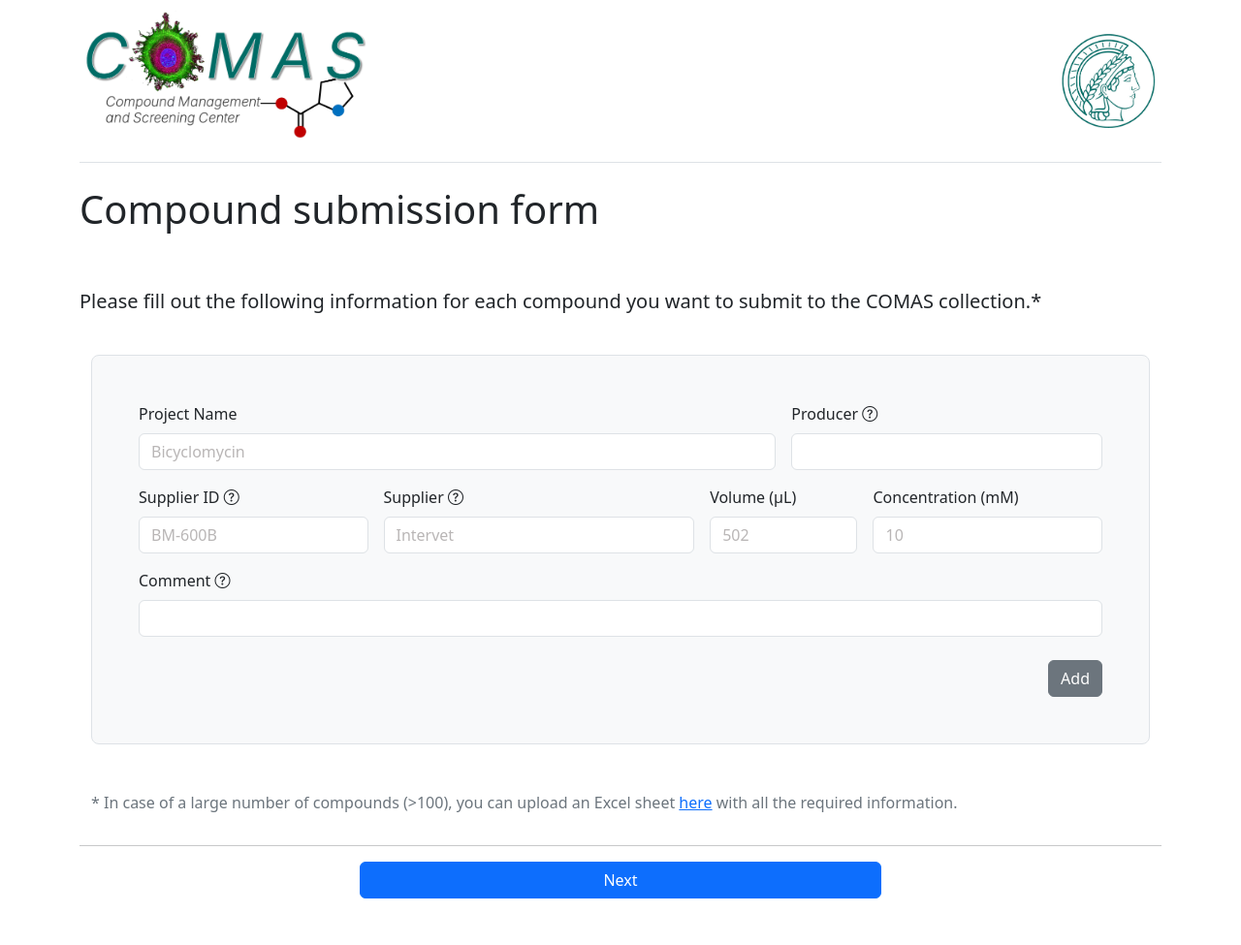
After one commit to BernalFA/submission_form, a Flask app: template app/templates/upload_external_solution_vial.html in a window 1280 px wide. The commit adds this page. Shown: the whole page at 97% size. Run offline with Flask 3, Linux system fonts and the light colour scheme; the template is opened without the code that fills it, so the values that code supplies are empty.

Commit message:
redefine upload views

```diff
--- a/app/templates/upload_external.html
+++ b/app/templates/upload_external.html
@@ -4,7 +4,7 @@
 
 <div class="container">
     <div class="card p-2 p-md-5 border rounded-3 bg-light">
-        <form action="{{ url_for('main.upload', affiliation='external') }}" method="POST">
+        <form action="{{ url_for('main.upload', affiliation='external', delivery=delivery) }}" method="POST">
             <div class="row g-3">
 
                 {% block fields %}{% endblock %}
--- /dev/null
+++ b/app/templates/upload_external_solution_vial.html
@@ -0,0 +1,89 @@
+{% extends 'upload_external.html' %}
+
+{% block fields %}
+
+<div class="col-md-8">
+    <label for="project" class="form-label">Project Name</label>
+    <input type="text" class="form-control placeholder-lightgray" id="project" name="project" placeholder="Bicyclomycin" required>
+</div>
+<div class="col-md-4">
+    <label for="producer" class="form-label">
+        Producer
+        <i class="bi bi-question-circle"
+            data-bs-toggle="tooltip"
+            data-bs-placement="right"
+            title="Name of the person submitting the compound."></i>
+    </label>
+    <input type="text" class="form-control" id="producer" name="producer">
+</div>
+<div class="col-md-3">
+    <label for="supp_id" class="form-label">
+        Supplier ID
+        <i class="bi bi-question-circle"
+            data-bs-toggle="tooltip"
+            data-bs-placement="right"
+            title="Identifier given to the compound"></i>
+    </label>
+    <input type="text" class="form-control placeholder-lightgray" id="supp_id" name="supp_id" placeholder="BM-600B">
+</div>
+<div class="col-md-4">
+    <label for="supplier" class="form-label">
+        Supplier
+        <i class="bi bi-question-circle"
+            data-bs-toggle="tooltip"
+            data-bs-placement="right"
+            title="Name of company where the compound was purchased.
+            If synthezised in your lab, please leave it blank"></i>
+    </label>
+    <input type="text" class="form-control placeholder-lightgray" id="supplier" name="supplier" placeholder="Intervet">
+</div>
+<div class="col-md-2">
+    <label for="vol" class="form-label">Volume (&mu;L)</label>
+    <input type="int" class="form-control placeholder-lightgray" id="vol" name="vol" placeholder="502" required>
+</div>
+<div class="col-md-3">
+    <label for="conc" class="form-label">Concentration (mM)</label>
+    <input type="float" class="form-control placeholder-lightgray" id="conc" name="conc" placeholder="10" required>
+</div>
+{% if sample_type == "isolated" %}
+    {% if include_structures %}
+        <div class="col-md-9">
+            <label for="smiles" class="form-label">SMILES string</label>
+            <input type="text" class="form-control placeholder-lightgray" id="smiles" name="smiles" placeholder="C[C@](CO)([C@@H]([C@@]12C(=O)N[C@@](C(=C)CCO1)(C(=O)N2)O)O)O" required>
+        </div>
+        <div class="col-md-3">
+            <label for="stereo_comment" class="form-label">Stereo comment</label>
+            <select class="form-select" name="stereo_comment" id="stereo_comment" required>
+                <option value="">Choose...</option>
+                <option>Racemic</option>
+                <option>Chiral</option>
+                <option>Achiral</option>
+                <option>Either</option>
+                <option>Mixture</option>
+            </select>
+        </div>
+        <div class="col-md-2">
+            <label for="cas" class="form-label">CAS Number</label>
+            <input type="text" class="form-control placeholder-lightgray" id="cas" name="cas" placeholder="38129-37-2">
+        </div>
+        <div class="col-md-3">
+            <label for="trivial_name" class="form-label">Trivial name</label>
+            <input type="text" class="form-control placeholder-lightgray" id="trivial_name" name="trivial_name" placeholder="Bicozamycin">
+        </div>
+        <div class="col-md-3">
+            <label for="alt_name" class="form-label">Alternative Name</label>
+            <input type="text" class="form-control placeholder-lightgray" id="alt_name" name="alt_name" placeholder="Aizumycin">
+        </div>
+        <div class="col-md-4">
+            <label for="annotation" class="form-label">Annotation</label>
+            <input type="text" class="form-control" id="annotation" name="annotation">
+        </div>
+    {% else %}
+        <div class="col-md-2">
+            <label for="mw" class="form-label">Molecular Weight</label>
+            <input type="float" class="form-control placeholder-lightgray" id="mw" name="mw" placeholder="418">
+        </div>
+    {% endif %}
+{% endif %}
+
+{% endblock %}
```
Also changed, not shown: app/templates/upload_external_no_solvent.html (renamed from app/templates/upload_external_dry.html, +28 -29 lines), app/templates/upload_external_solution.html (deleted, +0 -96 lines), app/templates/upload_external_solution_plate.html (added, +93 -0 lines), app/templates/upload_internal.html (+16 -17 lines), app/views.py (+25 -12 lines).
